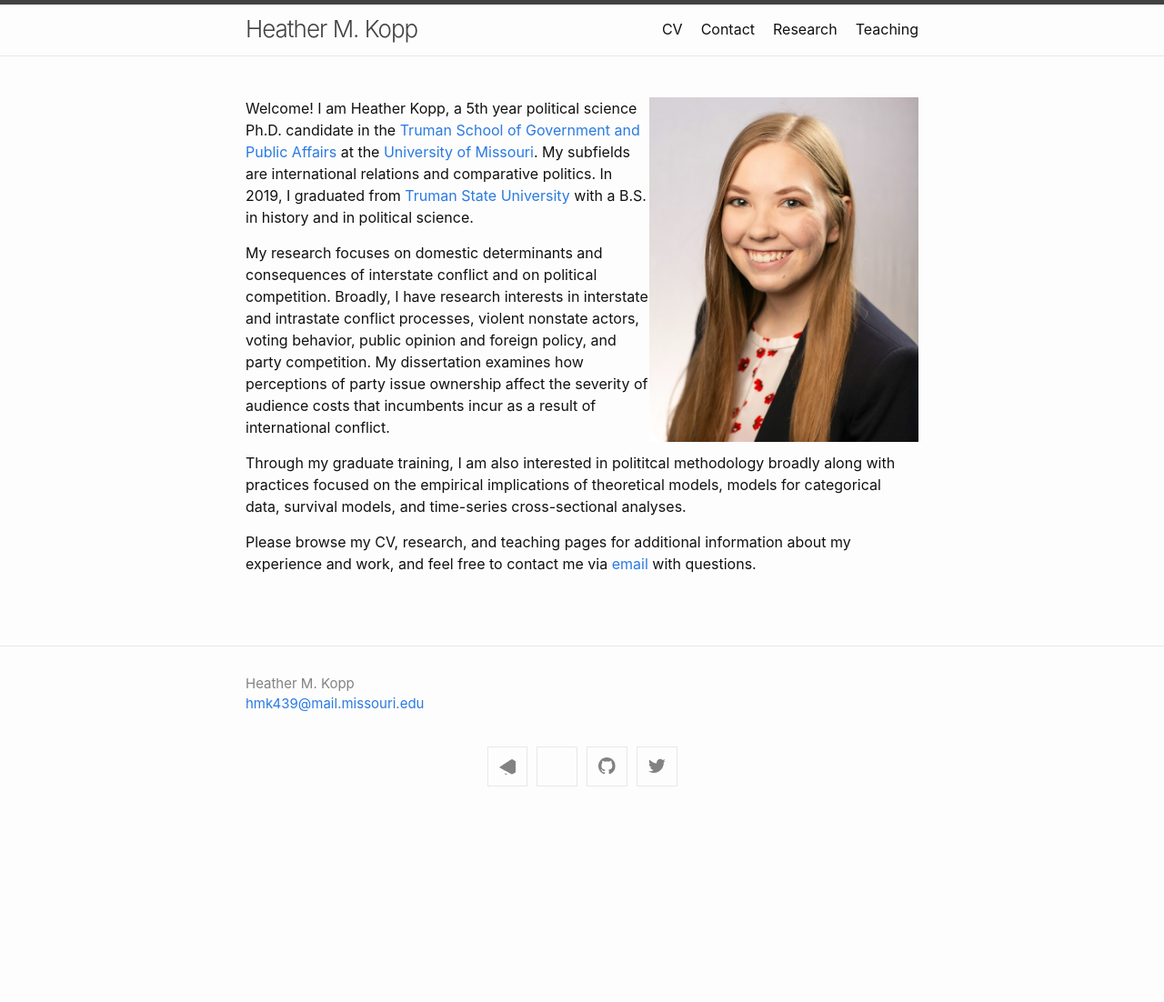
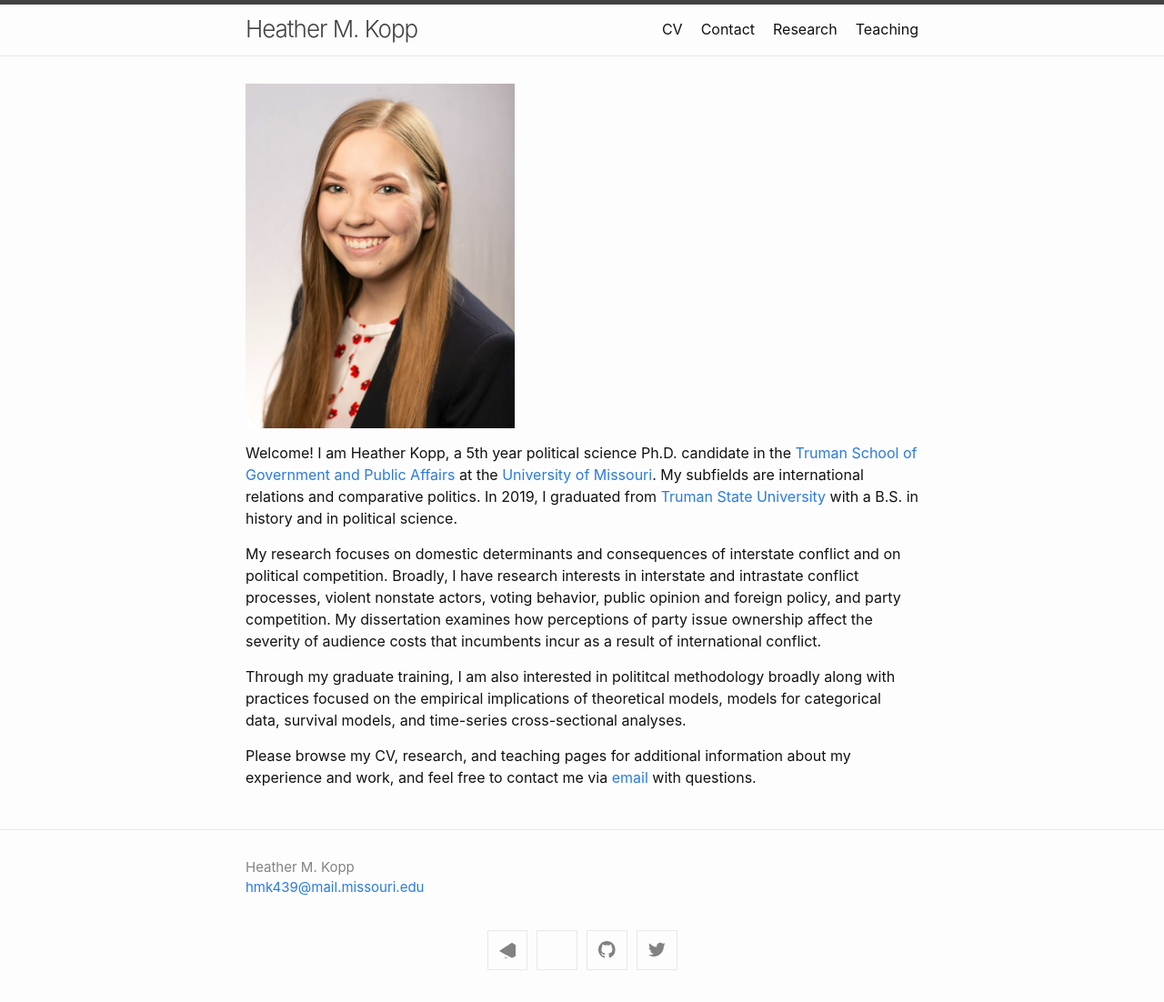
Before and after one commit to heatherkopp/heatherkopp.github.io, a Jekyll site: the page built from index.md, in a window 1280 px wide. Shown: the whole page at 91% size. Built offline with Jekyll 4.4.1, drawn with Linux system fonts in a browser that asks for light colours; before the commit the page ends 900 px from its top, so only the background shows below that.

Commit message:
Update index.md

```diff
--- a/index.md
+++ b/index.md
@@ -4,9 +4,9 @@ layout: home
 
 <!---<img align="right" src="https://heatherkopp.github.io/files/kopp.jpg" height="425" alt="kopp"/> I study the mechanisms through which civil conflict leads to interstate conflict, how domestic institutions and political parties affect interstate conflict processes, how audience costs affect states’ foreign policy decisions, and how political parties compete with one another over issues they are perceived to own. -->
 
-<img align="right" src="https://heatherkopp.github.io/files/kopp.jpg" alt="kopp" class="img-responsive">
+<img src="https://heatherkopp.github.io/files/kopp.jpg" alt="kopp" class="img-responsive">
 
-<div dir="ltr">
+<!---<div dir="ltr">-->
 <p> Welcome! I am Heather Kopp, a 5th year political science Ph.D. candidate in the <a href="https://www.truman.missouri.edu/" target="_blank">Truman School of Government and Public Affairs</a> at the <a href="https://www.missouri.edu/" target="_blank">University of Missouri</a>. My subfields are international relations and comparative politics. In 2019, I graduated from <a href="https://www.truman.edu/" target="_blank">Truman State University</a> with a B.S. in history and in political science. </p>
 
 <p> My research focuses on domestic determinants and consequences of interstate conflict and on political competition. Broadly, I have research interests in interstate and intrastate conflict processes, violent nonstate actors, voting behavior, public opinion and foreign policy, and party competition. My dissertation examines how perceptions of party issue ownership affect the severity of audience costs that incumbents incur as a result of international conflict. </p>
```
